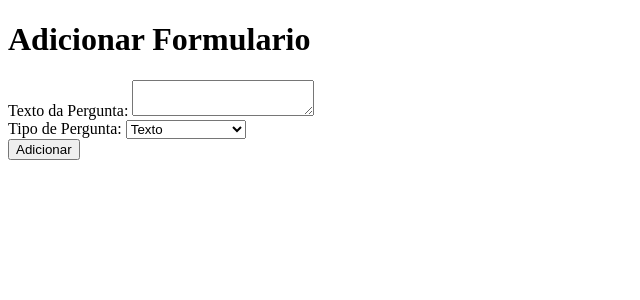
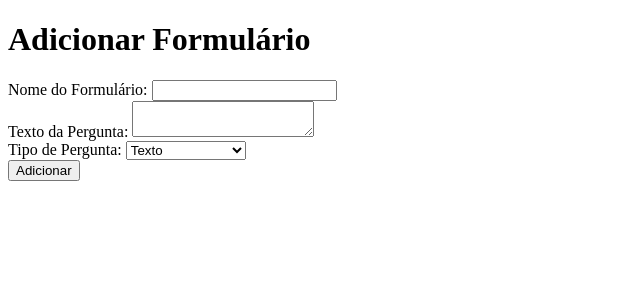
Before and after one commit to arturmartinho/sprint-session-dp2024-1, a Django app: page /criar_formulario/ in a window 1280 px wide. Shown: the top 300 px of the page, without its empty margins (0-640 px from the left). Run offline with Django 4.2, Linux system fonts and the light colour scheme.

Commit message:
Detalhes_formulario.html

```diff
--- a/notes/templates/criar_formulario.html
+++ b/notes/templates/criar_formulario.html
@@ -1,12 +1,14 @@
 <!DOCTYPE html>
 <html>
 <head>
-    <title>Adicionar Pergunta</title>
+    <title>Adicionar Formulário</title>
 </head>
 <body>
-    <h1>Adicionar Formulario</h1>
+    <h1>Adicionar Formulário</h1>
     <form method="post">
         {% csrf_token %}
+        <label for="nome">Nome do Formulário:</label>
+        <input type="text" name="nome" required><br>
         <label for="texto">Texto da Pergunta:</label>
         <textarea name="texto" required></textarea><br>
         <label for="tipo">Tipo de Pergunta:</label>
--- a/notes/views.py
+++ b/notes/views.py
@@ -53,12 +53,15 @@ def er(request):
 
 
 
+# views.py
+
 def criar_formulario(request):
     if request.method == 'POST':
-        nome = request.POST.get('nome')  # Usar get() para evitar exceção se a chave não existir
+        nome = request.POST.get('nome')
         formulario = Formulario.objects.create(nome=nome)
         return redirect('detalhes_formulario', formulario_id=formulario.id)
     return render(request, 'criar_formulario.html')
+
 
 def detalhes_formulario(request, formulario_id):
     formulario = Formulario.objects.get(id=formulario_id)
```
Also changed, not shown: notes/templates/detalhes_formulario.html (added, +19 -0 lines), notes/migrations/0002_formulario_pergunta_opcao.py (added).
